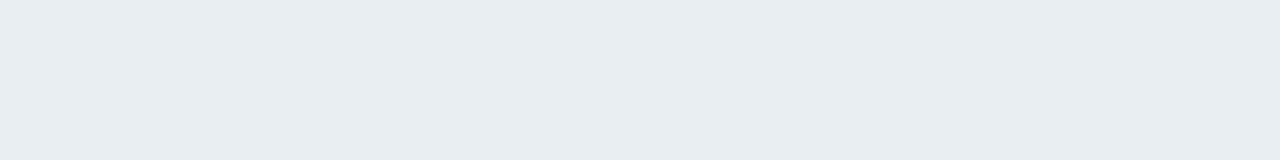
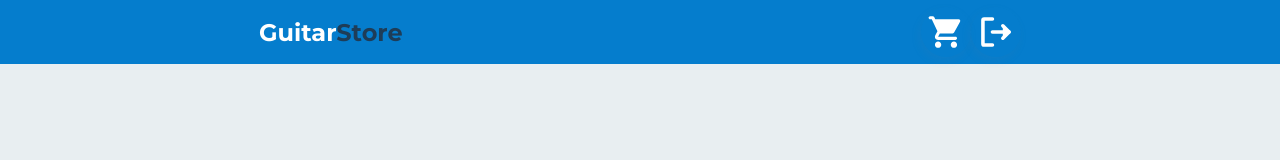
Before and after one commit to TeodorWolski/GuitarStore, a React (Create React App) app: page / in a window 1280 px wide. Both pictures are taken after typing "Sample", "Sample123" into the empty fields and a click on the button "LOGIN". Shown: the top 160 px of the page. Built offline with nearby package versions, Linux system fonts and the light colour scheme.

Commit message:
adding navbar

```diff
--- /dev/null
+++ b/src/components/atoms/ActionButton/ActionButton.ts
@@ -0,0 +1,19 @@
+import styled from "styled-components";
+
+const ActionButton = styled.button<{ icon?: string }>`
+  border: none;
+  width: 5rem;
+  height: 5rem;
+  border-radius: 50%;
+  background-color: transparent;
+  box-shadow: -2px 4px 10px rgba(115, 124, 142, 0.09);
+  display: flex;
+  align-items: center;
+  justify-content: center;
+  background-image: url(${({ icon }) => icon});
+  background-size: 75%;
+  background-repeat: no-repeat;
+  background-position: center;
+`;
+
+export default ActionButton;
--- /dev/null
+++ b/src/components/organisms/Navbar/Navbar.styles.ts
@@ -0,0 +1,24 @@
+import styled from "styled-components";
+
+export const Wrapper = styled.nav`
+  top: 0;
+  left: 0;
+  height: 8vh;
+  width: 100vw;
+  position: fixed;
+  background-color: ${({ theme }) => theme.colors.royalBlue};
+  z-index: 999999999;
+  display: flex;
+  align-items: center;
+  justify-content: space-around;
+
+  h1 {
+    font-size: ${({ theme }) => theme.fontSize.xl};
+    color: white;
+
+    &::after {
+      content: "Store";
+      color: ${({ theme }) => theme.colors.navyBlue};
+    }
+  }
+`;
--- /dev/null
+++ b/src/components/organisms/Navbar/Navbar.tsx
@@ -0,0 +1,18 @@
+import ActionButton from "../../../components/atoms/ActionButton/ActionButton";
+import ShoppingCartIcon from "../../../assets/images/ShoppingCartIcon.svg";
+import Logout from "../../../assets/images/Logout.svg";
+import { Wrapper } from "./Navbar.styles";
+
+const Navbar = () => {
+  return (
+    <Wrapper>
+      <h1>Guitar</h1>
+      <div style={{ display: "flex" }}>
+        <ActionButton icon={ShoppingCartIcon} />
+        <ActionButton icon={Logout} />
+      </div>
+    </Wrapper>
+  );
+};
+
+export default Navbar;
--- a/src/views/ItemPage/ItemPage.tsx
+++ b/src/views/ItemPage/ItemPage.tsx
@@ -1,13 +1,16 @@
 import ItemCard from "../../components/molecules/ItemCard/ItemCard";
+import Navbar from "../../components/organisms/Navbar/Navbar";
 import { Wrapper } from "./ItemPage.styles";
 import { useSelector } from "react-redux";
-import { DUMMY_PRODUCTS } from "../../data";
+import { DUMMY_PRODUCTS } from "../../assets/data";
 import { RootState } from "../../store/index";
 
 const ItemPage = () => {
   const cartItems = useSelector((state: RootState) => state.cart.itemsList);
   console.log(cartItems);
   return (
+    <>
+      <Navbar />
       <div
         style={{
           transform: "translateY(10%)",
@@ -25,6 +28,7 @@ const ItemPage = () => {
           ))}
         </Wrapper>
       </div>
+    </>
   );
 };
 
```
Also changed, not shown: src/assets/data/index.ts (renamed from src/data/index.ts), src/assets/images/Logout.svg (added), src/assets/images/ShoppingCartIcon.svg (added). Lines whose indentation alone changed are shown as unchanged.
